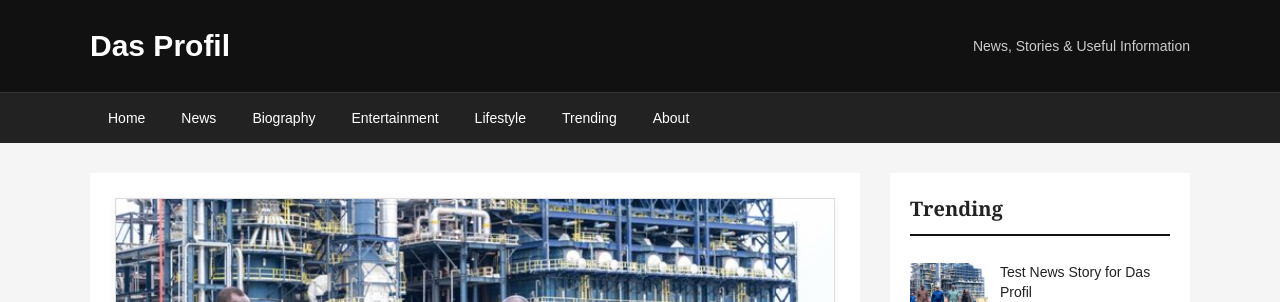
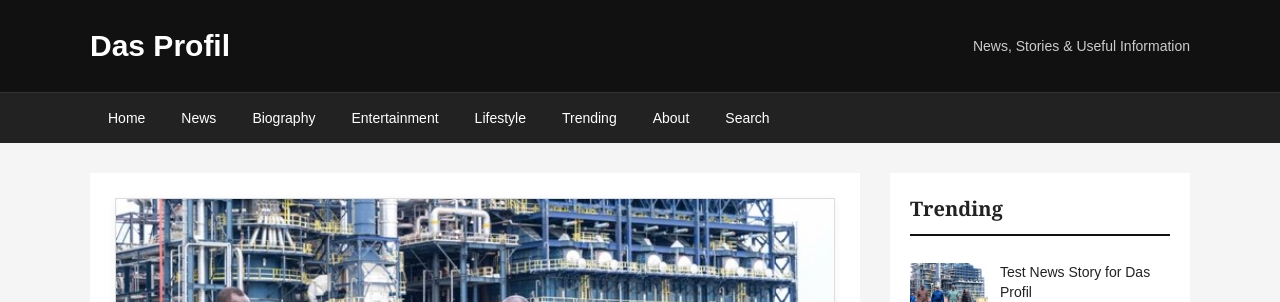
Before and after one commit to Danielitel/dasprofil, a Jekyll site: the page built from index.md, in a window 1280 px wide. Shown: the top 302 px of the page. Built offline with Jekyll 4.4.1, drawn with Linux system fonts in a browser that asks for light colours.

Commit message:
Add Search link to navigation

```diff
--- a/_layouts/default.html
+++ b/_layouts/default.html
@@ -704,6 +704,7 @@
     <a href="{{ '/lifestyle/' | relative_url }}">Lifestyle</a>
     <a href="{{ '/trending/' | relative_url }}">Trending</a>
     <a href="{{ '/about/' | relative_url }}">About</a>
+    <a href="{{ '/search/' | relative_url }}">Search</a>
   </div>
 </nav>
 
```
